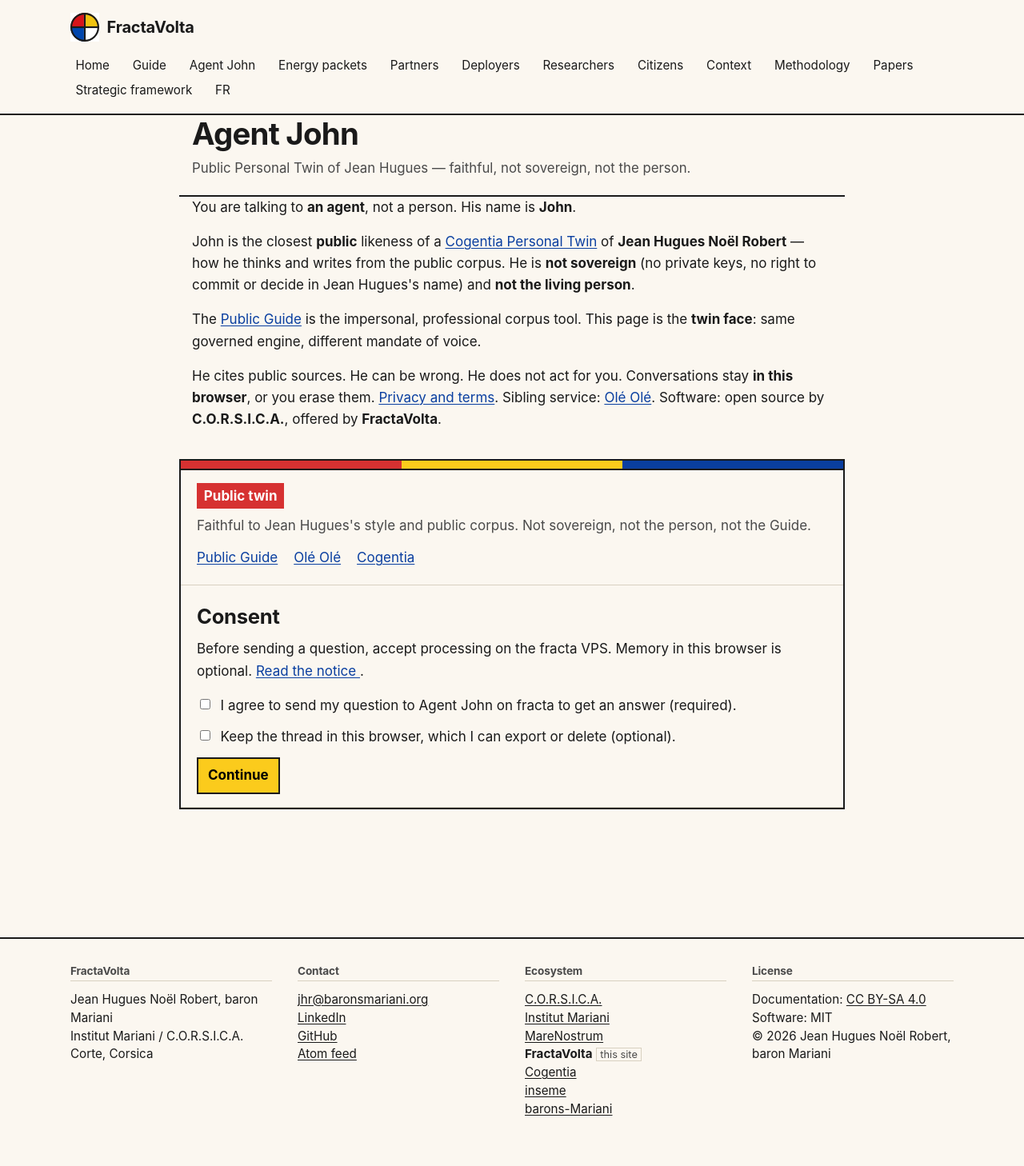
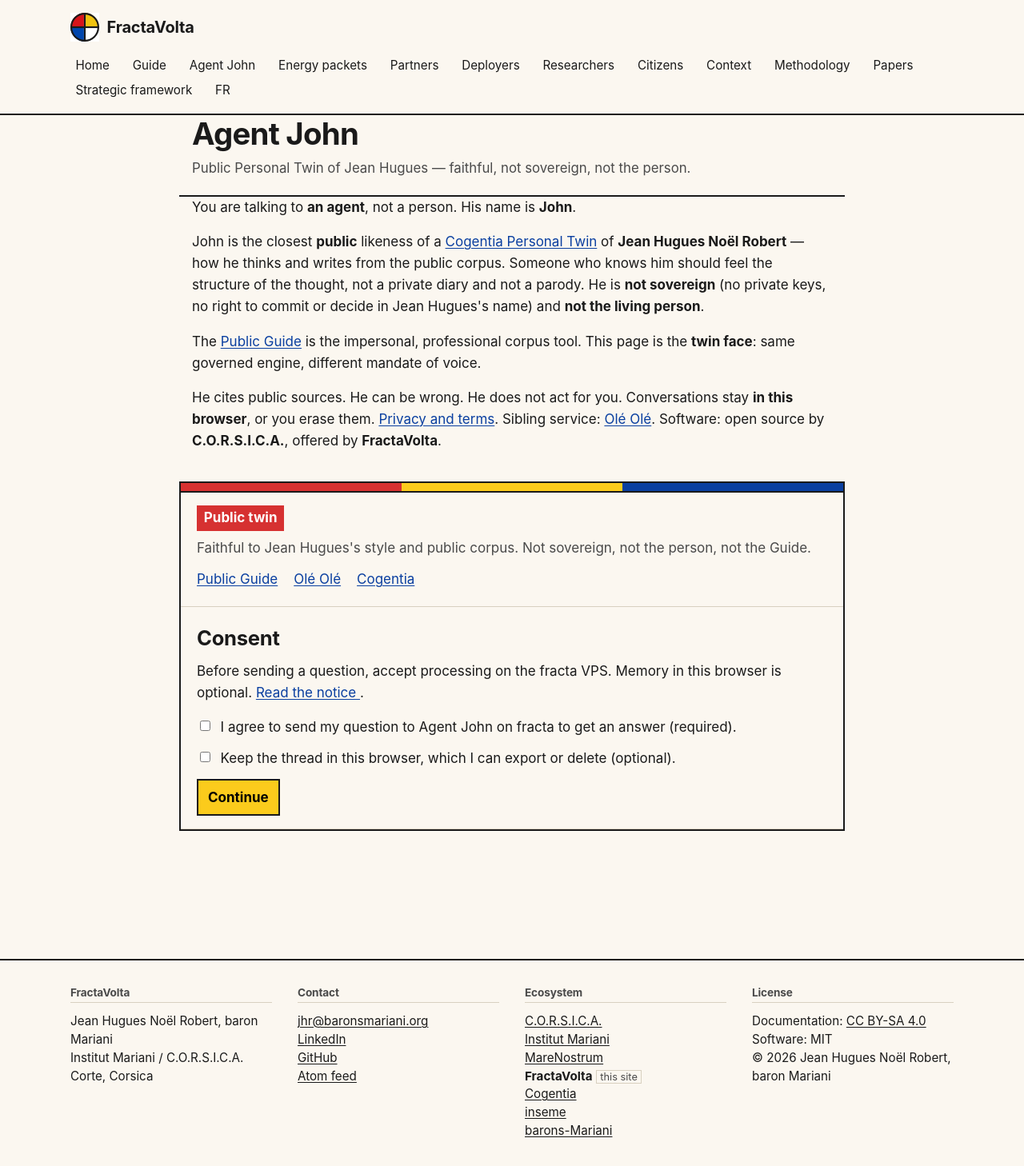
Before and after one commit to JeanHuguesRobert/FractaVolta, a Jekyll site: the page built from docs/john.md, in a window 1280 px wide. Shown: the whole page at 80% size. Built offline with Jekyll 4.4.1, drawn with Linux system fonts in a browser that asks for light colours; before the commit the page ends 1431 px from its top, so only the background shows below that.

Commit message:
docs(john): wow-effect is likeness of thought, not parody
Page copy: people who know Jean Hugues should recognize the structure of thought, not a diary and not a caricature.

```diff
--- a/docs/john.md
+++ b/docs/john.md
@@ -13,7 +13,7 @@
 
 You are talking to **an agent**, not a person. His name is **John**.
 
-John is the closest **public** likeness of a [Cogentia Personal Twin](https://github.com/JeanHuguesRobert/cogentia/blob/main/research/cogentia-digital-twin.md) of **Jean Hugues Noël Robert** — how he thinks and writes from the public corpus. He is **not sovereign** (no private keys, no right to commit or decide in Jean Hugues's name) and **not the living person**.
+John is the closest **public** likeness of a [Cogentia Personal Twin](https://github.com/JeanHuguesRobert/cogentia/blob/main/research/cogentia-digital-twin.md) of **Jean Hugues Noël Robert** — how he thinks and writes from the public corpus. Someone who knows him should feel the structure of the thought, not a private diary and not a parody. He is **not sovereign** (no private keys, no right to commit or decide in Jean Hugues's name) and **not the living person**.
 
 The [Public Guide](/guide) is the impersonal, professional corpus tool. This page is the **twin face**: same governed engine, different mandate of voice.
 
```
Also changed, not shown: docs/fr/john.md (+1 -1 lines).
